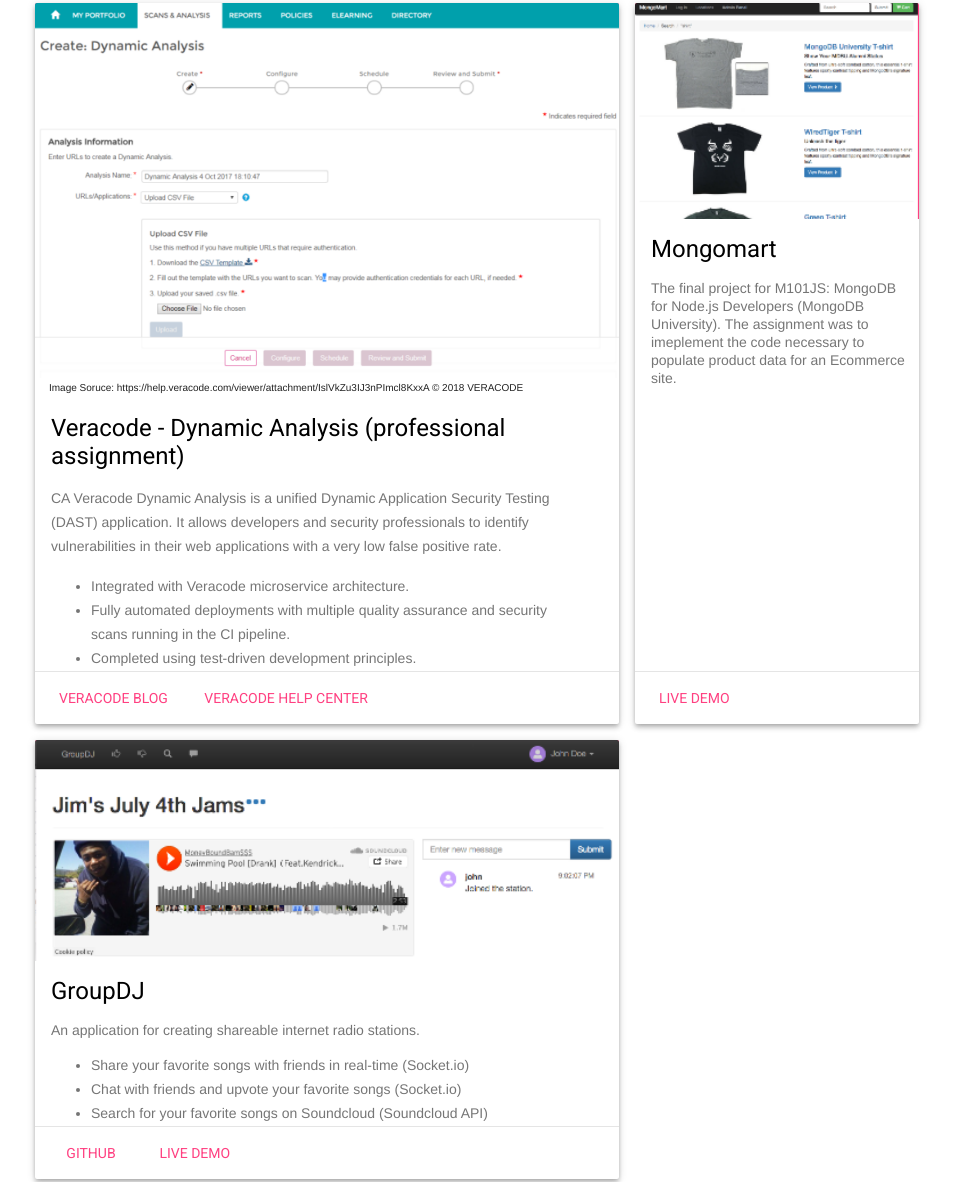
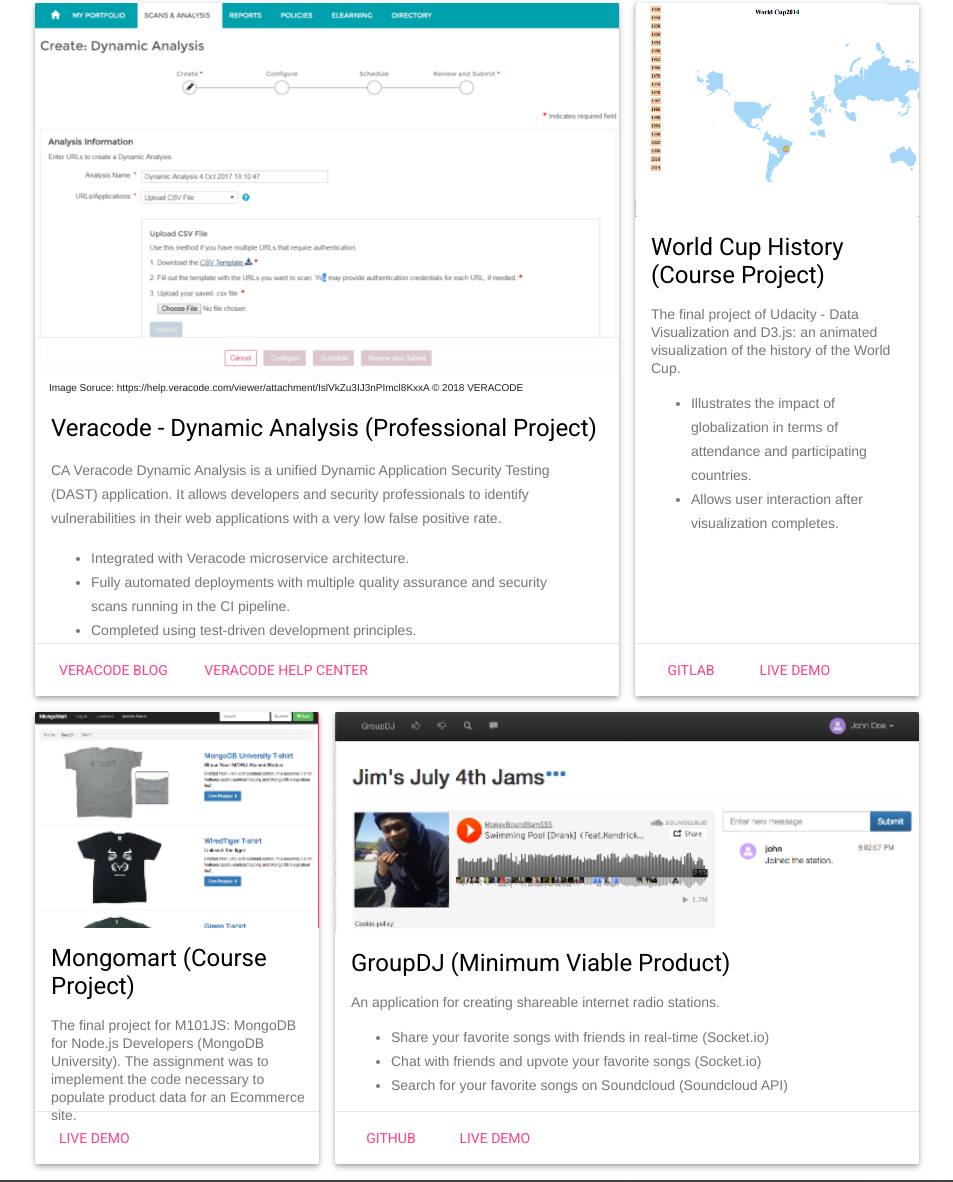
Before and after one commit to LorenB/lorenb.github.io, a plain HTML site: page index.html in a window 1280 px wide and 1553 px high. Shown: the part 258-1440 px from the top of the page, without its empty margins (163-1116 px from the left). Drawn offline with nearby package versions, Linux system fonts and the light colour scheme.

Commit message:
Ad world cup history card.

```diff
--- a/index.html
+++ b/index.html
@@ -67,7 +67,7 @@
                         <div class="img-src-info">Image Soruce: https://help.veracode.com/viewer/attachment/IslVkZu3IJ3nPImcl8KxxA &copy 2018 VERACODE</div>
                     </div>
                     <div class="mdl-card__title">
-                        <h2 class="mdl-card__title-text">Veracode - Dynamic Analysis (professional assignment)</h2>
+                        <h2 class="mdl-card__title-text">Veracode - Dynamic Analysis (Professional Project)</h2>
                     </div>
                     <div class="mdl-card__supporting-text">
                         <p>CA Veracode Dynamic Analysis is a unified Dynamic Application Security Testing (DAST) application. It allows developers and security professionals to identify vulnerabilities in their web applications with a very low false positive rate.</p>
@@ -83,10 +83,28 @@
                 </div>
                 <div class="mdl-cell mdl-card mdl-shadow--4dp portfolio-card">
                     <div class="mdl-card__media">
+                        <img class="article-image" src=" images/world-cup-history.png" border="0" alt="">
+                    </div>
+                    <div class="mdl-card__title">
+                        <h2 class="mdl-card__title-text">World Cup History (Course Project)</h2>
+                    </div>
+                    <div class="mdl-card__supporting-text">
+                        The final project of Udacity - Data Visualization and D3.js: an animated visualization of the history of the World Cup.
+                        <ul>
+                            <li>Illustrates the impact of globalization in terms of attendance and participating countries.</li>
+                            <li>Allows user interaction after visualization completes.</li>
+                        </ul>
+                    </div>
+                    <div class="mdl-card__actions mdl-card--border">
+                        <a class="mdl-button mdl-button--colored mdl-js-button mdl-js-ripple-effect mdl-button--accent" href="https://gitlab.com/LorenB/world-cup-history" target="_blank">GITLAB</a> <a class="mdl-button mdl-button--colored mdl-js-button mdl-js-ripple-effect mdl-button--accent" href="https://lorenb.gitlab.io/world-cup-history/" target="_blank">LIVE DEMO</a>
+                    </div>
+                </div>
+                <div class="mdl-cell mdl-card mdl-shadow--4dp portfolio-card">
+                    <div class="mdl-card__media">
                         <img class="article-image" src=" images/mongomart-n1-small.png" border="0" alt="">
                     </div>
                     <div class="mdl-card__title">
-                        <h2 class="mdl-card__title-text">Mongomart</h2>
+                        <h2 class="mdl-card__title-text">Mongomart (Course Project)</h2>
                     </div>
                     <div class="mdl-card__supporting-text">
                         The final project for M101JS: MongoDB for Node.js Developers (MongoDB University). The assignment was to imeplement the code necessary to populate product data for an Ecommerce site.
@@ -100,7 +118,7 @@
                         <img class="article-image" src=" images/group-dj-n2-8-col.png" border="0" alt="">
                     </div>
                     <div class="mdl-card__title">
-                        <h2 class="mdl-card__title-text">GroupDJ</h2>
+                        <h2 class="mdl-card__title-text">GroupDJ (Minimum Viable Product)</h2>
                     </div>
                     <div class="mdl-card__supporting-text">
                         An application for creating shareable internet radio stations.
```
Also changed, not shown: images/world-cup-history.png (added).
